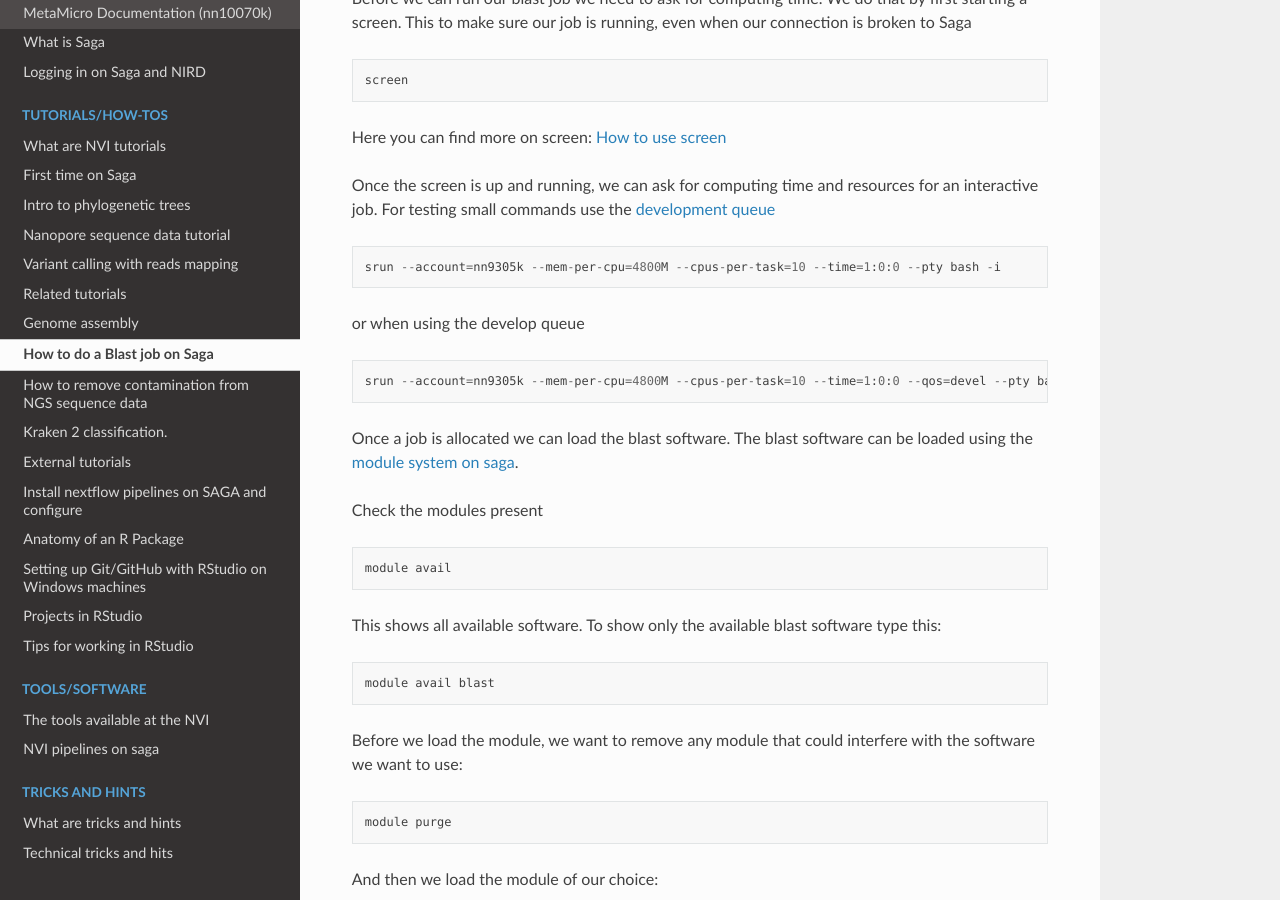
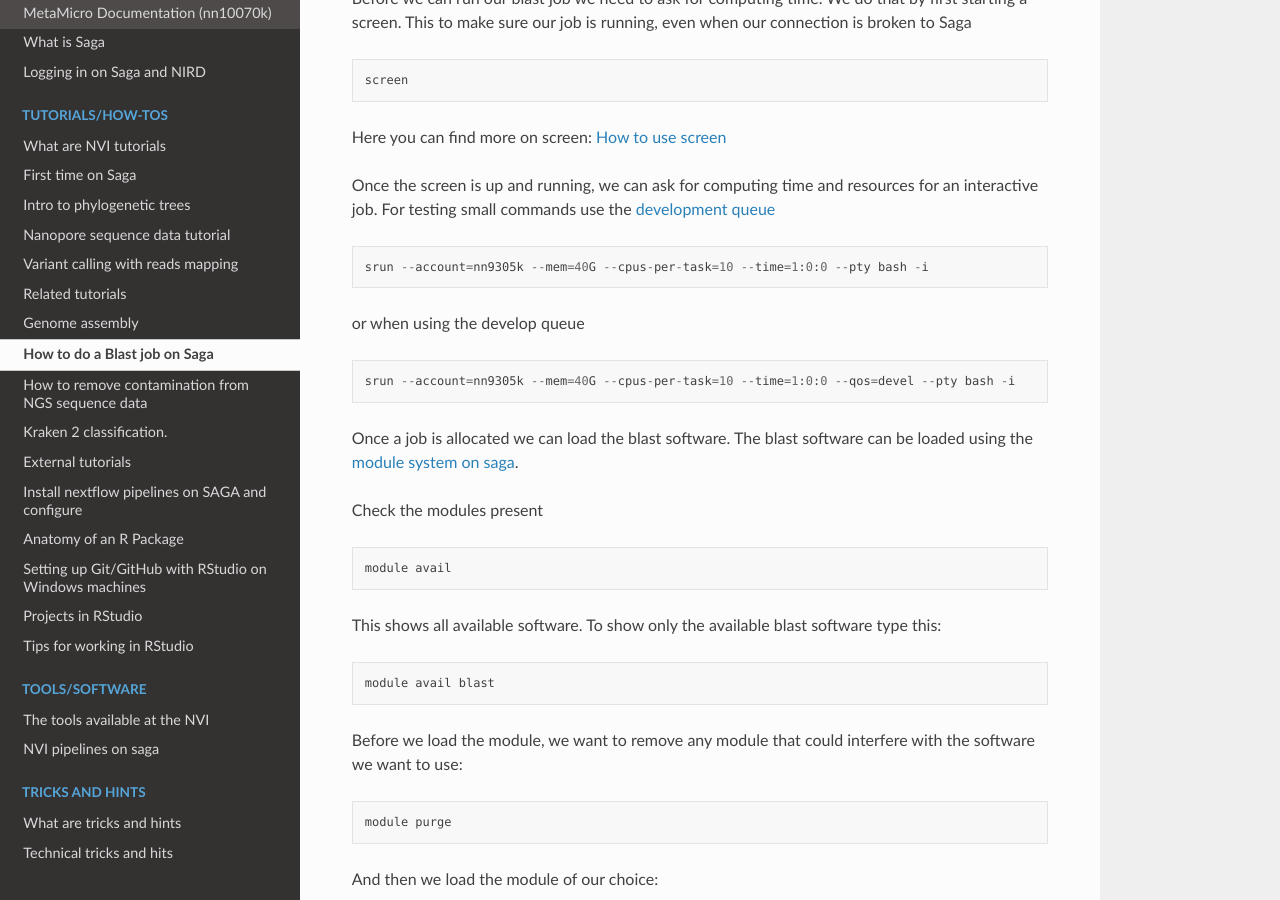
Before and after one commit to NorwegianVeterinaryInstitute/nvi-documentation, a Sphinx documentation site: the page built from docs/source/tutorials/blast_tutorial.md, in a window 1280 px wide and 900 px high, scrolled down 2207 px. Built offline with Sphinx 7.4.7 and the Read the Docs theme 2.0.0, drawn with Linux system fonts in a browser that asks for light colours; pages that are not in the unit, such as notebooks, are missing from menus.

Commit message:
Updated blast_tutorial.md
The memory requirements were changed from

--mem-per-cpu=4800M

to

--mem=40G
this gives easier access to the queue in most cases.

````diff
--- a/docs/source/tutorials/blast_tutorial.md
+++ b/docs/source/tutorials/blast_tutorial.md
@@ -98,12 +98,12 @@ Once the screen is up and running, we can ask for computing time and resources f
 For testing small commands use the [development queue](https://documentation.sigma2.no/jobs/job_scripts/saga_job_scripts.html)
 
 ```
-srun --account=nn9305k --mem-per-cpu=4800M --cpus-per-task=10 --time=1:0:0 --pty bash -i
+srun --account=nn9305k --mem=40G --cpus-per-task=10 --time=1:0:0 --pty bash -i
 ```
 or when using the develop queue
 
 ```
-srun --account=nn9305k --mem-per-cpu=4800M --cpus-per-task=10 --time=1:0:0 --qos=devel --pty bash -i
+srun --account=nn9305k --mem=40G --cpus-per-task=10 --time=1:0:0 --qos=devel --pty bash -i
 ```
 Once a job is allocated we can load the blast software. The blast software can be loaded using the [module system on saga](https://documentation.sigma2.no/software/installed_software.html).
 
````
